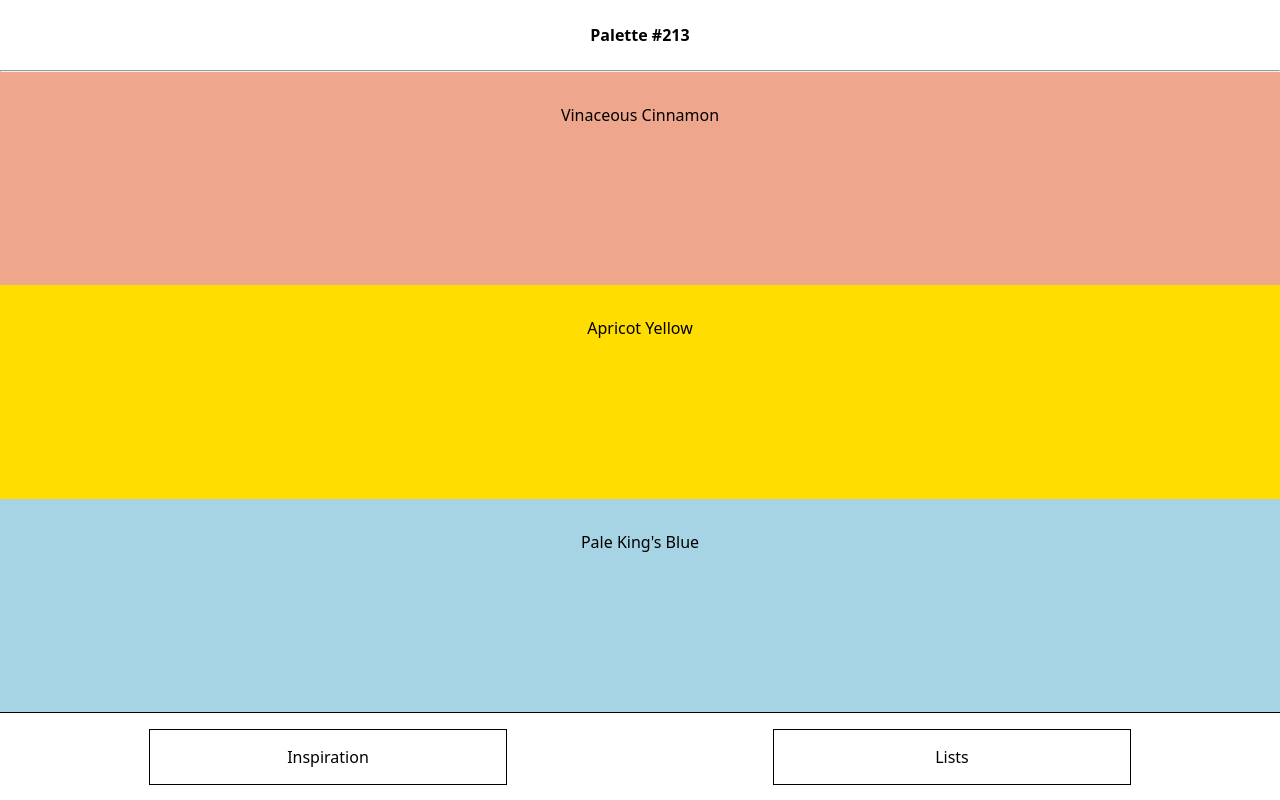
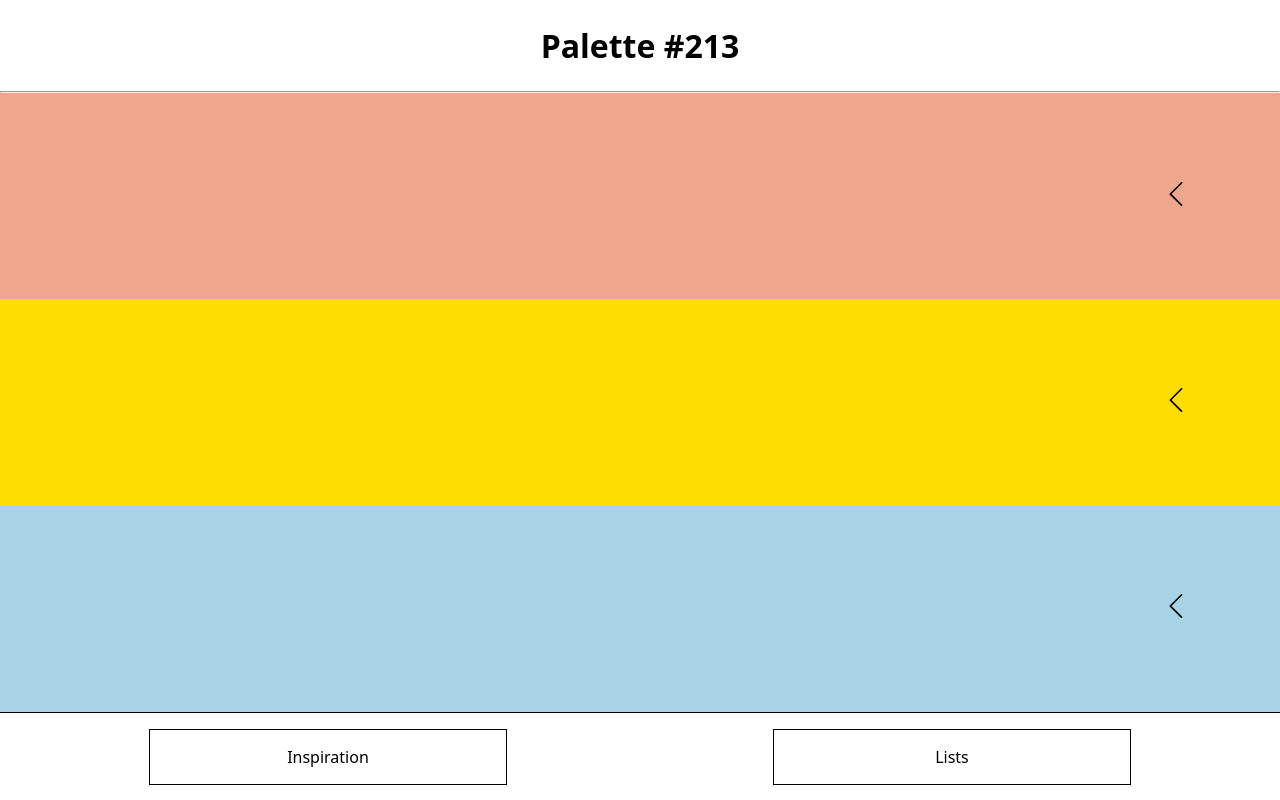
Before and after one commit to pung-one/wada-sanzo-colors, a Next.js app: page /palettes/213 in a window 1280 px wide. Built offline with nearby package versions, Linux system fonts and the light colour scheme.

Commit message:
make copy field an extra component CopyFieldSlider and make it slide out on button click with css transition

```diff
--- a/components/CopyField/index.js
+++ b/components/CopyField/index.js
@@ -1,14 +1,35 @@
-export default function CopyField({ value, label }) {
+import styled from "styled-components";
+
+const StyledForm = styled.form`
+  display: flex;
+  flex-direction: ${({ isLarge }) => (!isLarge ? "column" : null)};
+  margin: 1px;
+`;
+
+const StyledInput = styled.input`
+  max-width: 23vw;
+`;
+
+const StyledButton = styled.button`
+  background-color: white;
+  border: 1px solid black;
+  width: 23vw;
+  box-shadow: 1px 1px 2px grey;
+  &:active {
+    box-shadow: none;
+  }
+`;
+
+export default function CopyField({ value, label, isLarge }) {
   function handleCopy(event) {
     event.preventDefault();
     navigator.clipboard.writeText(value);
   }
 
   return (
-    <form onSubmit={(event) => handleCopy(event)}>
-      <label htmlFor="copyfield">{label}</label>
-      <input name="copyfield" readOnly={true} value={value} />
-      <button type="submit">copy</button>
-    </form>
+    <StyledForm isLarge={isLarge} onSubmit={(event) => handleCopy(event)}>
+      <StyledInput name="copyfield" readOnly={true} value={value} />
+      <StyledButton type="submit">copy {label}</StyledButton>
+    </StyledForm>
   );
 }
--- /dev/null
+++ b/components/CopyFieldSlider/index.js
@@ -0,0 +1,87 @@
+import CopyField from "@/components/CopyField";
+import { SlArrowLeft } from "react-icons/sl";
+import Link from "next/link";
+import styled, { css } from "styled-components";
+
+const CopyFieldContainer = styled.div`
+  position: relative;
+  align-self: center;
+  display: flex;
+  flex-direction: column;
+  justify-content: space-evenly;
+  align-items: center;
+  width: 100%;
+  height: ${({ isLarge }) => (isLarge ? "100%" : "70%")};
+  width: ${({ isLarge }) => (isLarge ? "85%" : "100%")};
+  transform: ${({ isActive }) => (isActive ? "translate(-83%)" : "")};
+  transform: ${({ isActive, isLeftBox }) =>
+    isActive && isLeftBox ? "translate(83%)" : ""};
+  transition: transform 0.3s;
+  ${(props) =>
+    props.isLeftBox
+      ? css`
+          left: -83%;
+          }
+        `
+      : css`
+          right: -83%;
+        `}
+`;
+
+const StyledButton = styled.button`
+  position: absolute;
+  background: none;
+  border: none;
+  ${(props) =>
+    props.isLeftBox
+      ? css`
+          right: 0%;
+          }
+        `
+      : css`
+          left: 0%;
+        `}
+`;
+
+const Arrow = styled(SlArrowLeft)`
+  font-size: 3vh;
+  transform: ${({ isActive, isLeftBox }) =>
+    isActive || isLeftBox ? "rotate(180deg)" : ""};
+  transform: ${({ isLeftBox, isActive }) =>
+    isLeftBox && isActive ? "rotate(360deg)" : ""};
+  transition: transform 0.3s;
+`;
+
+export default function CopyFieldSlider({
+  isLargePalette,
+  color,
+  index,
+  handleSlide,
+  isActive,
+  needColorName,
+}) {
+  const { slug, name, hex, rgb, cmyk, lab } = color;
+  return (
+    <CopyFieldContainer
+      isLarge={isLargePalette}
+      isLeftBox={!isLargePalette && index === 0}
+      isActive={isActive}
+    >
+      <StyledButton
+        onClick={() => handleSlide(index)}
+        isLeftBox={!isLargePalette && index === 0}
+      >
+        <Arrow isLeftBox={!isLargePalette && index === 0} isActive={isActive} />
+      </StyledButton>
+      {needColorName && (
+        <Link href={`/colors/${slug}`}>
+          <h2>{name}</h2>
+        </Link>
+      )}
+      <CopyField label={"HEX"} value={hex} isLarge={isLargePalette} />
+      <CopyField label={"RGB"} value={rgb} isLarge={isLargePalette} />
+      <CopyField label={"CMYK"} value={cmyk} isLarge={isLargePalette} />
+      <CopyField label={"LAB"} value={lab} isLarge={isLargePalette} />
+    </CopyFieldContainer>
+  );
+}
--- a/components/PalettesList/index.js
+++ b/components/PalettesList/index.js
@@ -2,6 +2,7 @@ import styled from "styled-components";
 import Link from "next/link";
 import { CreatePaletteArray } from "@/utils/CreatePaletteArray";
 import { uid } from "uid";
+import { useState } from "react";
 
 const StyledPaletteContainer = styled.div`
   position: relative;
@@ -31,7 +32,7 @@ export default function PalettesList({ data, error }) {
   if (error) return <h1>Failed to load data..</h1>;
   if (!data) return <h1>Loading...</h1>;
 
-  const paletteArray = CreatePaletteArray(data);
+  const [paletteArray, setPaletteArray] = useState(CreatePaletteArray(data));
 
   return (
     <>
--- a/package.json
+++ b/package.json
@@ -16,6 +16,10 @@
     "next": "13.2.3",
     "react": "18.2.0",
     "react-dom": "18.2.0",
+    "react-icons": "^4.8.0",
+    "react-sliding-pane": "^7.3.0",
+    "react-transition-group": "^4.4.5",
+    "react-transition-state": "^2.1.0",
     "react-uid": "^2.3.2",
     "styled-components": "^5.3.8",
     "swr": "^2.0.4",
--- a/pages/palettes/[id].js
+++ b/pages/palettes/[id].js
@@ -1,8 +1,8 @@
 import { CreatePaletteArray } from "@/utils/CreatePaletteArray";
 import { useRouter } from "next/router";
 import styled from "styled-components";
-import CopyField from "@/components/CopyField";
-import Link from "next/link";
+import { useState } from "react";
+import CopyFieldSlider from "@/components/CopyFieldSlider";
 
 const PageContainer = styled.div`
   display: flex;
@@ -17,61 +17,56 @@ const Heading = styled.h1`
 
 const PaletteContainer = styled.div`
   display: flex;
-  flex-direction: ${({ length }) => (length > 2 ? "column" : null)};
-
+  flex-direction: ${({ isLarge }) => (isLarge ? "column" : null)};
   height: 100%;
+  overflow-x: hidden;
 `;
 
-const CopyFieldContainer = styled.div`
-  visibility: hidden;
-  align-self: center;
-`;
-
-const ColorBox = styled(Link)`
+const ColorBox = styled.div`
   display: flex;
   flex-direction: column;
   flex-basis: 100%;
-  padding-top: 4vh;
+  padding: 1% 0 1%;
   background-color: ${({ hex }) => (hex ? hex : null)};
   color: ${({ hex }) => (hex ? hex : null)};
-  &:hover {
-    color: white;
-  }
-  &:hover ${CopyFieldContainer} {
-    visibility: visible;
-  }
 `;
 
 export default function PalettePage({ data, error, randomId }) {
   const router = useRouter();
   const { id } = router.query;
+  const [activeIndex, setActiveIndex] = useState(-1);
+
   let currentPalette;
 
   if (error) return <h1>Failed to load data..</h1>;
   if (!data) return <h1>Loading...</h1>;
 
   const paletteArray = CreatePaletteArray(data);
-  if (randomId) {
-    currentPalette = paletteArray?.find((arr, i) => i === randomId - 1);
-  } else {
-    currentPalette = paletteArray?.find((arr, i) => i === id - 1);
-  }
+
+  currentPalette = paletteArray?.find((arr, i) => i === id - 1);
+
+  const isLargePalette = currentPalette?.length > 2;
+
+  const handleSlide = (index) => {
+    setActiveIndex(index === activeIndex ? -1 : index);
+  };
 
   return (
     <PageContainer>
       <Heading>Palette #{id}</Heading>
       <hr />
-      <PaletteContainer length={currentPalette.length}>
-        {currentPalette?.map(({ name, hex, cmyk, rgb, lab, slug }) => {
+      <PaletteContainer isLarge={isLargePalette}>
+        {currentPalette?.map((color, index) => {
           return (
-            <ColorBox hex={hex} key={name} href={`/colors/${slug}`}>
-              <p>{name}</p>
-              <CopyFieldContainer>
-                <CopyField label={"HEX: "} value={hex} />
-                <CopyField label={"RGB: "} value={rgb} />
-                <CopyField label={"CMYK: "} value={cmyk} />
-                <CopyField label={"LAB: "} value={lab} />
-              </CopyFieldContainer>
+            <ColorBox hex={color.hex} key={color.name}>
+              <CopyFieldSlider
+                isLargePalette={isLargePalette}
+                color={color}
+                index={index}
+                handleSlide={handleSlide}
+                isActive={index === activeIndex}
+                needColorName={true}
+              />
             </ColorBox>
           );
         })}
--- a/styles.js
+++ b/styles.js
@@ -12,4 +12,10 @@ export default createGlobalStyle`
     text-align: center;
     color: black;
   }
+  h1 {
+    font-size: 4vh;
+  }
+  h2 {
+    text-decoration: underline;
+  }
 `;
```
Also changed, not shown: pages/colors/[slug].js (+23 -7 lines), 1 other file (tests, documents, lock files or other folders).
